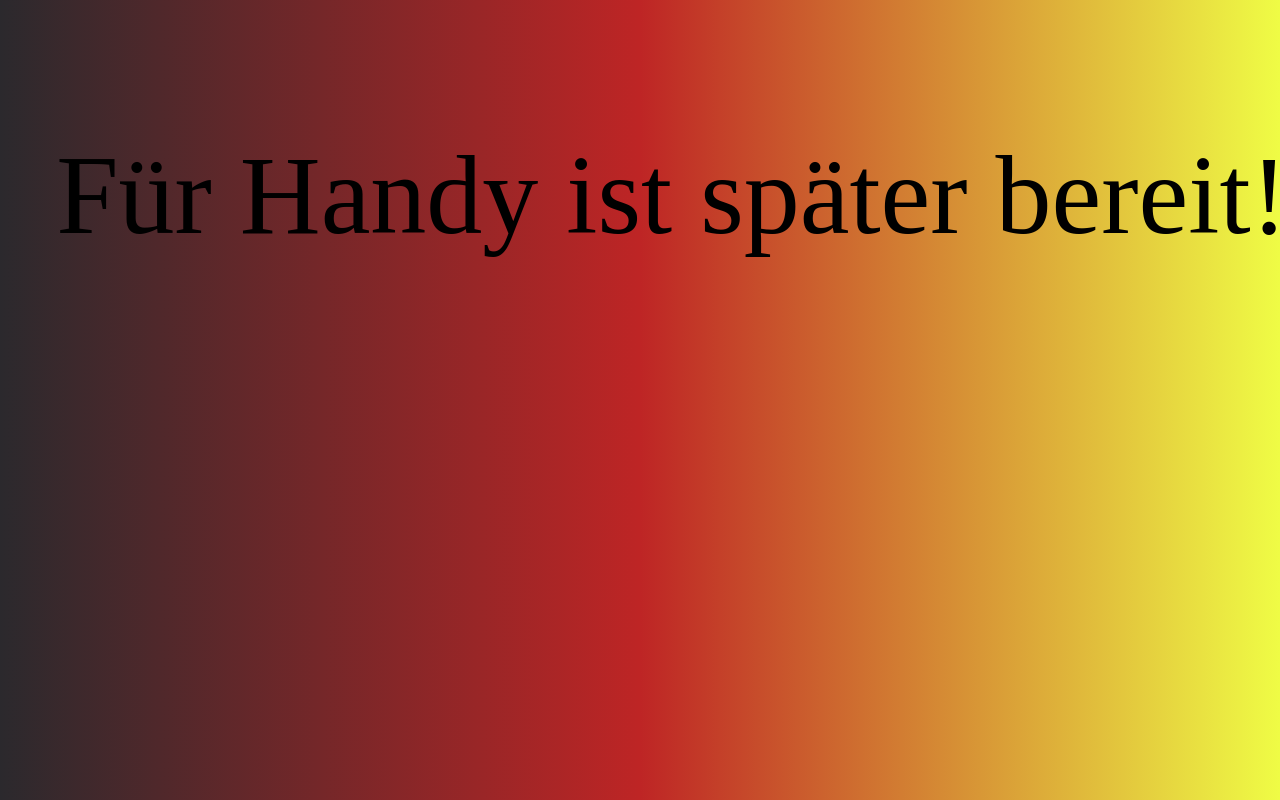
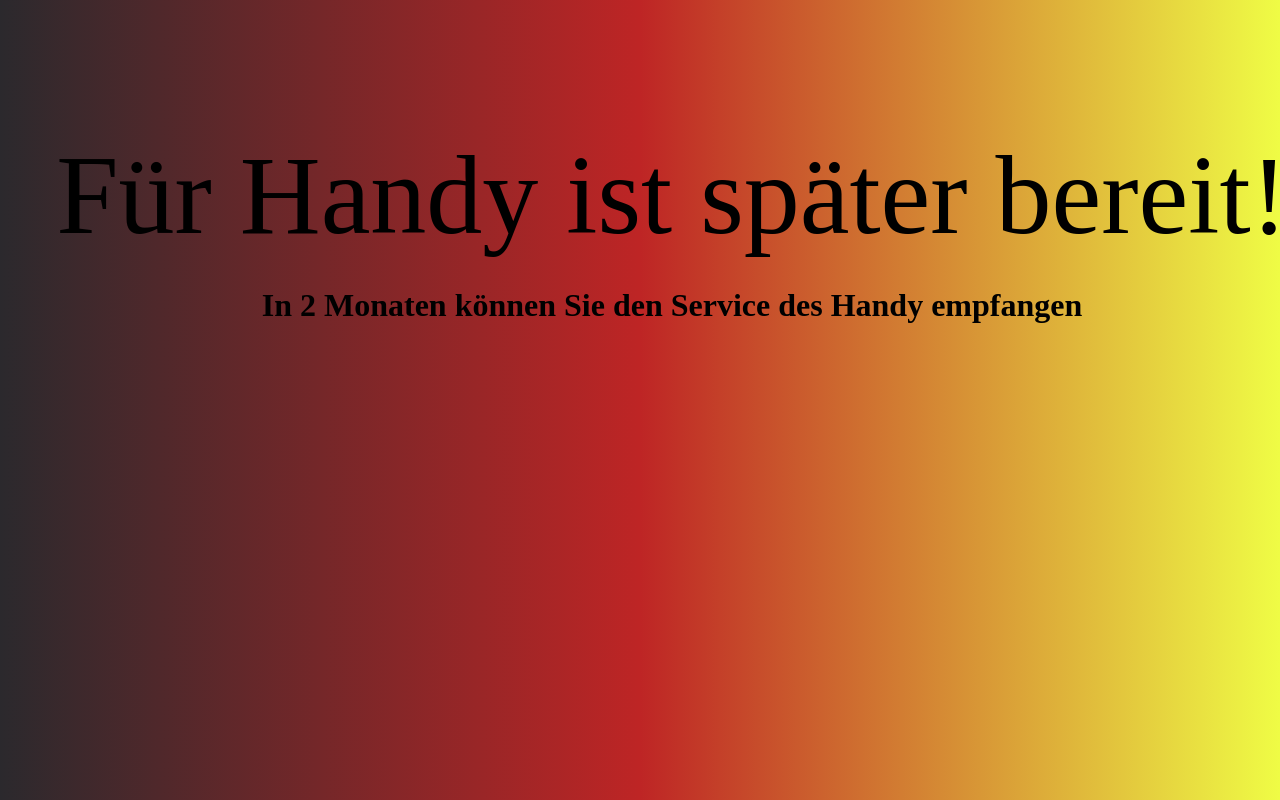
Before and after one commit to AliAshooriyoon/deutsch-now, a React (Create React App) app: page /download in a window 1280 px wide. Shown: the part 760-1560 px from the top of the page. Built offline with nearby package versions, Linux system fonts and the light colour scheme.

Commit message:
edit some Configs

```diff
--- a/package.json
+++ b/package.json
@@ -36,5 +36,8 @@
       "last 1 firefox version",
       "last 1 safari version"
     ]
+  },
+  "devDependencies": {
+    "prettier": "^3.4.2"
   }
 }
--- a/src/Component/Pages/Download/Download.css
+++ b/src/Component/Pages/Download/Download.css
@@ -76,3 +76,7 @@
   font-size: 7rem;
   margin-top: 15rem;
 }
+
+.phone_option{
+  font-size:2rem;
+}
--- a/src/Component/Pages/Download/Download.js
+++ b/src/Component/Pages/Download/Download.js
@@ -66,7 +66,9 @@ const Download = () => {
           <p className="distro__title">Arm Base </p>
         </Link>
       </div>
-      <div className="phone">Für Handy ist später bereit!</div>
+      <div className="phone">Für Handy ist später bereit!
+        <h2 className='phone_option'>In 2 Monaten können Sie den Service des Handy empfangen</h2>
+      </div>
     </div>
   );
 };
--- a/src/Component/Pages/Login/Login.js
+++ b/src/Component/Pages/Login/Login.js
@@ -1,6 +1,9 @@
 // import "Login.css"
+import { useState } from "react";
 import "./Login.css";
 const Login = () => {
+  const [timer, setTimer] = useState(1);
+  const number = 12;
   return (
     <div className="login">
       Login Page Lorem ipsum dolor sit amet, consectetur adipisicing elit. Alias
```
Also changed, not shown: 1 other file (tests, documents, lock files or other folders).
